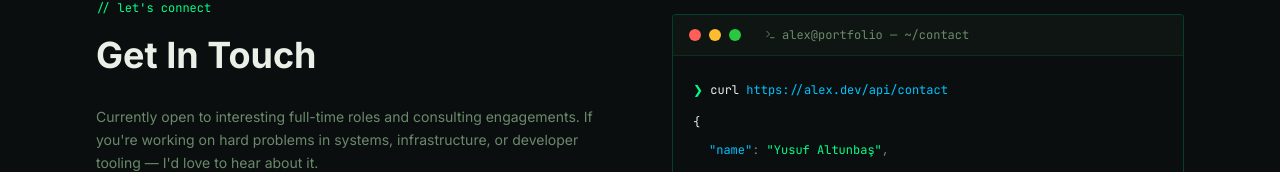
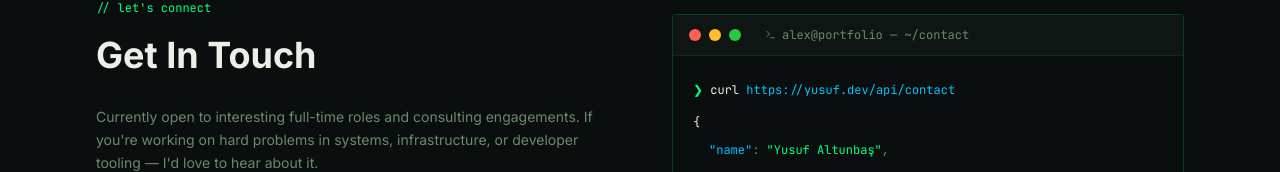
Before and after one commit to Tuyose/tuyose.github.io, a React (Vite) app: page / in a window 1280 px wide. Shown: the part 2943-3115 px from the top of the page. Built offline with nearby package versions, Linux system fonts and the light colour scheme; no server answers.

Commit message:
Update contact API URL to point to personal domain

```diff
--- a/src/app/components/Contact.tsx
+++ b/src/app/components/Contact.tsx
@@ -102,7 +102,7 @@ export function Contact() {
               <div>
                 <span style={{ color: "#00ff87" }}>❯</span>{" "}
                 <span style={{ color: "#e8f0e8" }}>curl</span>{" "}
-                <span style={{ color: "#00c4ff" }}>https://alex.dev/api/contact</span>
+                <span style={{ color: "#00c4ff" }}>https://yusuf.dev/api/contact</span>
               </div>
               <div className="mt-1" style={{ color: "#e8f0e8" }}>
                 {"{"}
```
